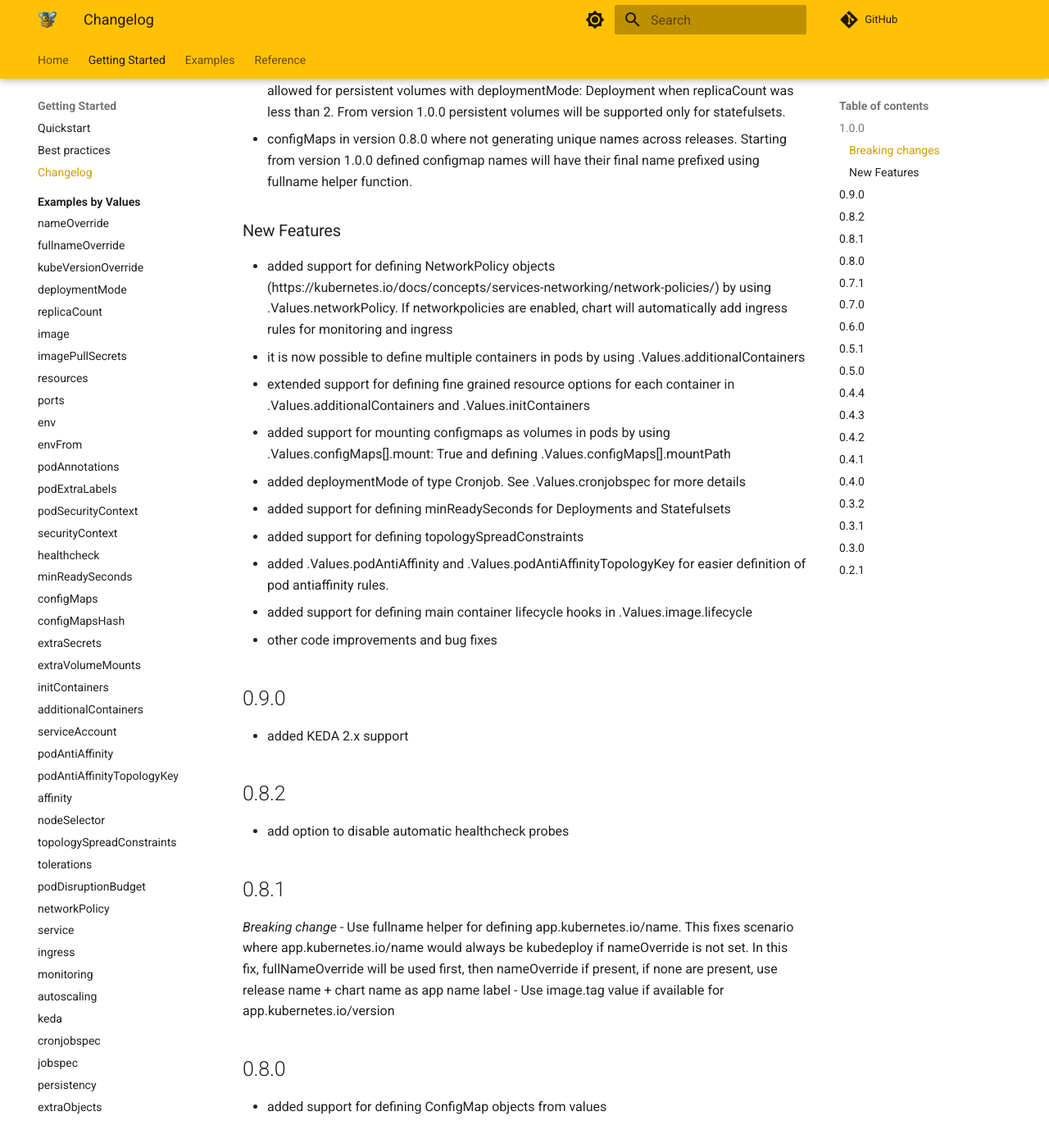
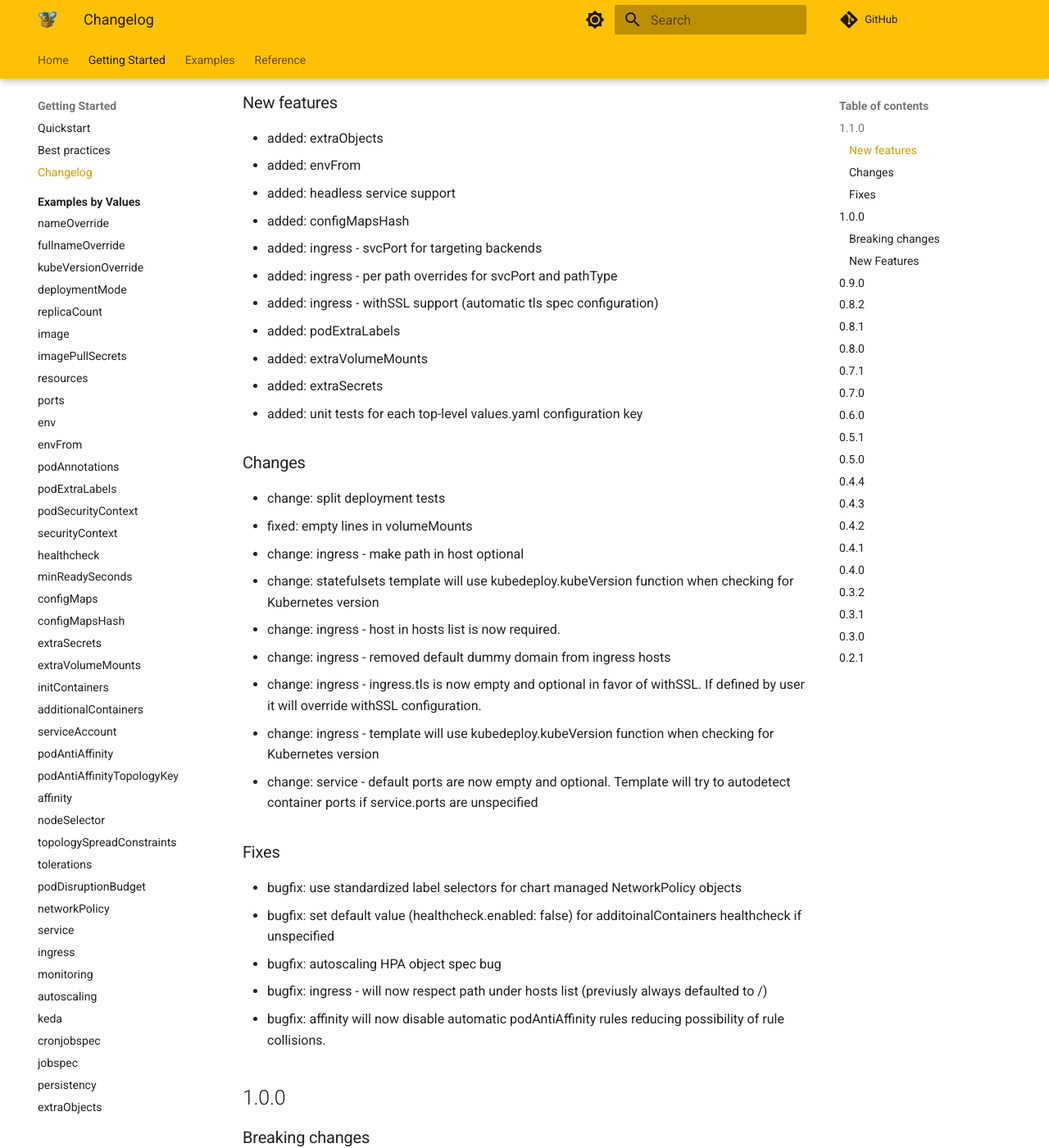
Before and after one commit to SysbeeTech/kubedeploy, an MkDocs documentation site: the page built from docs/start/changelog.md, in a window 1280 px wide and 1400 px high, scrolled down 292 px. Shown: the whole window at 82% size. Built offline with MkDocs 1.6.1 and Material for MkDocs 9.7.7, drawn with Linux system fonts in a browser that asks for light colours; nearby versions of some CDN libraries; comment, search, counter and statistics services are not loaded.

Commit message:
release - 1.1.0
Kubedeploy version 1.1.0

Changes:

- added: new gh workflows
- fixed: .gitignore
- changed: remove env requirements from lint-test
- changed: release prepwork

```diff
--- a/docs/start/changelog.md
+++ b/docs/start/changelog.md
@@ -1,4 +1,44 @@
 # CHANGELOG
+
+## 1.1.0
+
+Public [chart documentation](https://kubedeploy.app) is now available, featuring Quickstart guide, full documentation per each configuration value,  as well as deployment examples.
+
+
+### New features
+
+- added: extraObjects
+- added: envFrom
+- added: headless service support
+- added: configMapsHash
+- added: ingress - svcPort for targeting backends
+- added: ingress - per path overrides for svcPort and pathType
+- added: ingress - withSSL support (automatic tls spec configuration)
+- added: podExtraLabels
+- added: extraVolumeMounts
+- added: extraSecrets
+- added: unit tests for each top-level values.yaml configuration key
+
+### Changes
+
+- change: split deployment tests
+- fixed: empty lines in volumeMounts
+- change: ingress - make path in host optional
+- change: statefulsets template will use kubedeploy.kubeVersion function when checking for Kubernetes version
+- change: ingress - host in hosts list is now required.
+- change: ingress - removed default dummy domain from ingress hosts
+- change: ingress - ingress.tls is now empty and optional in favor of withSSL. If defined by user it will override withSSL configuration.
+- change: ingress - template will use kubedeploy.kubeVersion function when checking for Kubernetes version
+- change: service - default ports are now empty and optional. Template will try to autodetect container ports if service.ports are unspecified
+
+### Fixes
+
+- bugfix: use standardized label selectors for chart managed NetworkPolicy objects
+- bugfix: set default value (healthcheck.enabled: false) for additoinalContainers healthcheck if unspecified
+- bugfix: autoscaling HPA object spec bug
+- bugfix: ingress - will now respect path under hosts list (previusly always defaulted to /)
+- bugfix: affinity will now disable automatic podAntiAffinity rules reducing possibility of rule collisions.
+
 
 ## 1.0.0
 
```
Also changed, not shown: CHANGELOG.md (+37 -7 lines), CONTRIBUTING.md (added, +19 -0 lines), README.md (+15 -7 lines), .github/ISSUE_TEMPLATE.md (added), 12 other files.
